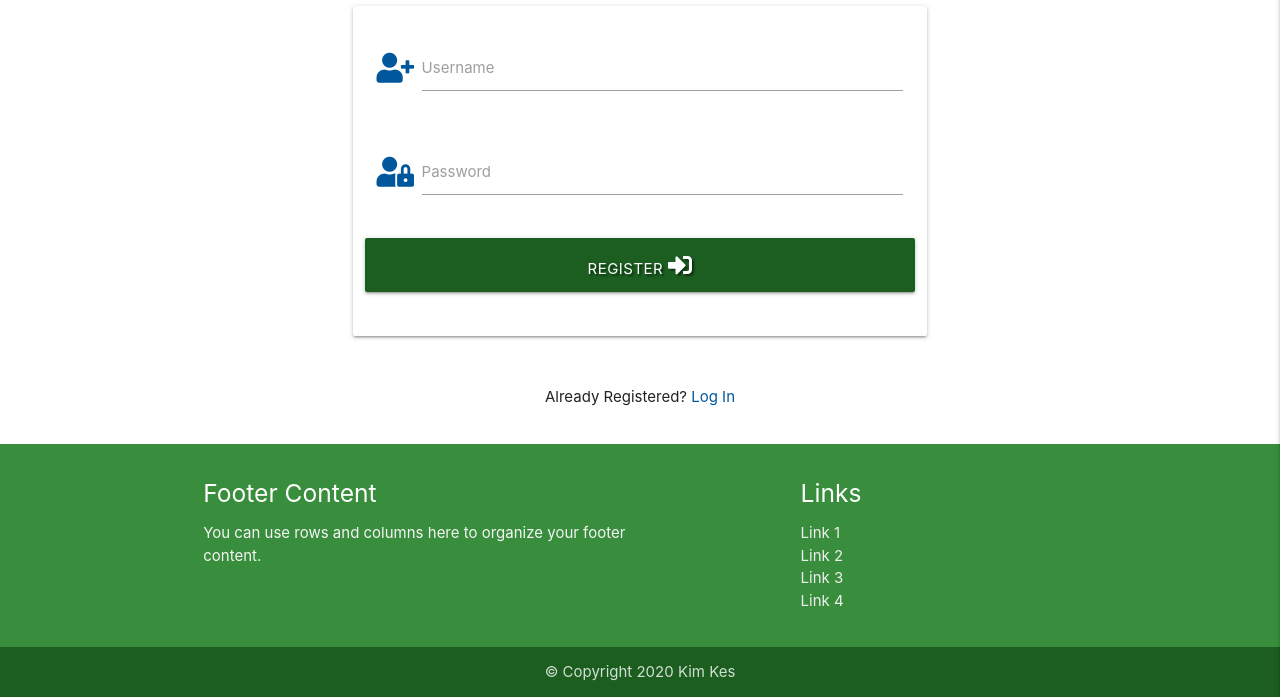
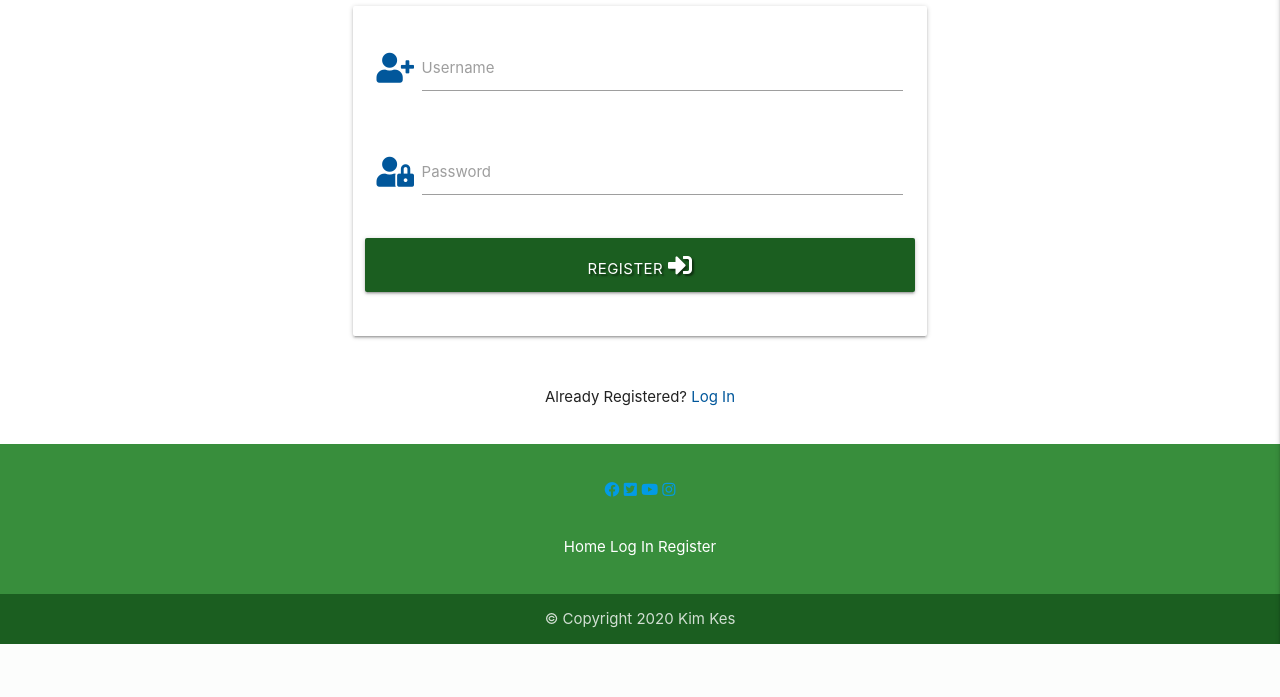
Before and after one commit to Code-Institute-Submissions/bucketlist, a Flask app: page /register in a window 1280 px wide. Shown: the part 160-857 px from the top of the page. After the commit the page ends 804 px from the top, so only its background shows below. Run offline with Flask 2, Linux system fonts and the light colour scheme; some libraries are stand-ins or nearby versions.

Commit message:
footer icons

```diff
--- a/templates/base.html
+++ b/templates/base.html
@@ -38,7 +38,7 @@
 
         <!-- mobile sidenav -->
 		<ul class="sidenav" id="mobile-demo">
-            <li><h4 class="center-align light-blue-text text-darken 4">Bucketlist</h4></li>
+            <li><h4 class="center-align">Bucketlist</h4></li>
             <li><a href="{{ url_for('get_intentions') }}">Home</a></li>
             {% if session.user %}
                 <li><a href="{{ url_for('profile', username=session['user']) }}">Profile</a></li>
@@ -74,24 +74,34 @@
     </main>
 
     <!-- footer -->
-    <footer class="page-footer #388e3c green darken-2">
+    <footer class="page-footer #388e3c green darken-2 center">
           <div class="container">
             <div class="row">
-              <div class="col l6 s12">
-                <h5 class="white-text">Footer Content</h5>
-                <p class="grey-text text-lighten-4">You can use rows and columns here to organize your footer content.</p>
-              </div>
-              <div class="col l4 offset-l2 s12">
-                <h5 class="white-text">Links</h5>
-                <ul>
-                  <li><a class="grey-text text-lighten-3" href="#!">Link 1</a></li>
-                  <li><a class="grey-text text-lighten-3" href="#!">Link 2</a></li>
-                  <li><a class="grey-text text-lighten-3" href="#!">Link 3</a></li>
-                  <li><a class="grey-text text-lighten-3" href="#!">Link 4</a></li>
+                <ul style="list-style: none;">
+                    <li style="display: inline;"><a href="https://www.facebook.com" target="_blank"><i class="fab fa-facebook"></i></a></li>
+                    <li style="display: inline;"><a href="https://www.twitter.com" target="_blank"><i class="fab fa-twitter-square"></i></a></li>
+                    <li style="display: inline;"><a href="https://www.youtube.com" target="_blank"><i class="fab fa-youtube"></i></a></li>
+                    <li style="display: inline;"><a href="https://www.instagram.com" target="_blank"><i class="fab fa-instagram"></i></a></li>
                 </ul>
-              </div>
+            </div>
+            <div class="row">
+                <ul style="list-style: none;">
+                    <li style="display: inline;"><a href="{{ url_for('get_intentions') }}" class="white-text">Home</a></li>
+                        {% if session.user %}
+                            <li style="display: inline;"><a href="{{ url_for('profile', username=session['user']) }}" class="white-text">Profile</a></li>
+                            <li style="display: inline;"><a href="{{ url_for('add_intention') }}" class="white-text">New Intention</a></li>
+                            {% if session.user|lower == "admin"|lower %}
+                                <li style="display: inline;"><a href="{{ url_for('get_divisions') }}" class="white-text">Manage Divisions</a></li>
+                            {% endif %}
+                            <li style="display: inline;"><a href="{{ url_for('logout') }}" class="white-text">Log Out</a></li>
+                        {% else %}
+                            <li style="display: inline;"><a href="{{ url_for('login') }}" class="white-text">Log In</a></li>
+                            <li style="display: inline;"><a href="{{ url_for('register') }}" class="white-text">Register</a></li>
+                        {% endif %}
+                </ul>
             </div>
           </div>
+
           <div class="footer-copyright #1b5e20 green darken-4">
             <div class="container center">© Copyright 2020 Kim Kes</div>
           </div>
```
Also changed, not shown: templates/index.html (deleted, +0 -46 lines).
